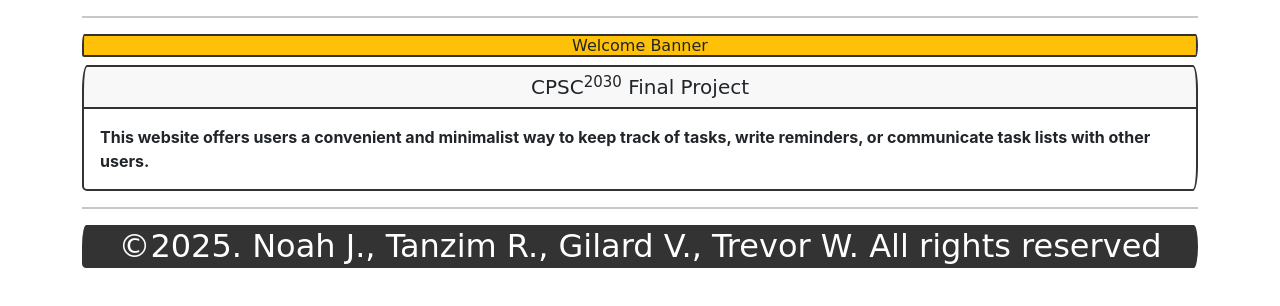
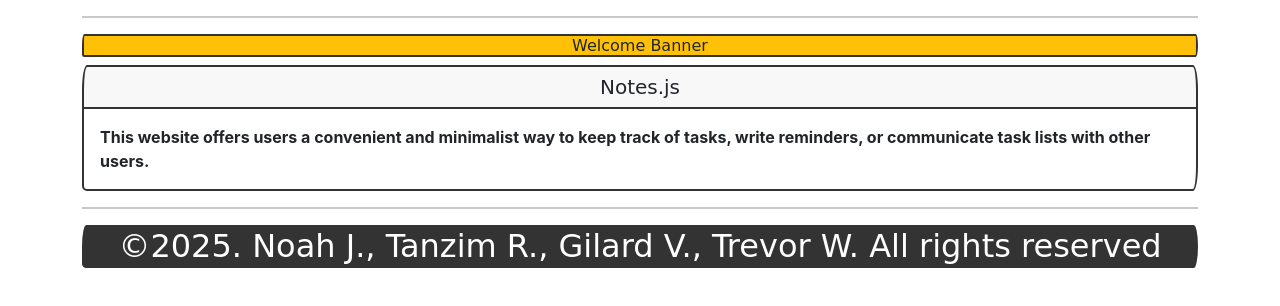
Before and after one commit to Eutropios/CPSC2030Final, a website: page views/about.html in a window 1280 px wide. Shown: the part 80-386 px from the top of the page. Drawn offline with nearby package versions, Linux system fonts and the light colour scheme; a web font is replaced by a local one.

Commit message:
Added a few things
Signed-off-by: <64815328+Eutropios@users.noreply.github.com>

```diff
--- a/views/about.html
+++ b/views/about.html
@@ -64,9 +64,7 @@
       <div>
         <div class="card text-center bg-warning h6">Welcome Banner</div>
         <div class="card">
-          <div class="card-header text-center h5">
-            CPSC<sup>2030</sup> Final Project
-          </div>
+          <div class="card-header text-center h5">Notes.js</div>
           <div class="card-body">
             This website offers users a convenient and minimalist way to keep
             track of tasks, write reminders, or communicate task lists with
```
Also changed, not shown: 1 other file.
